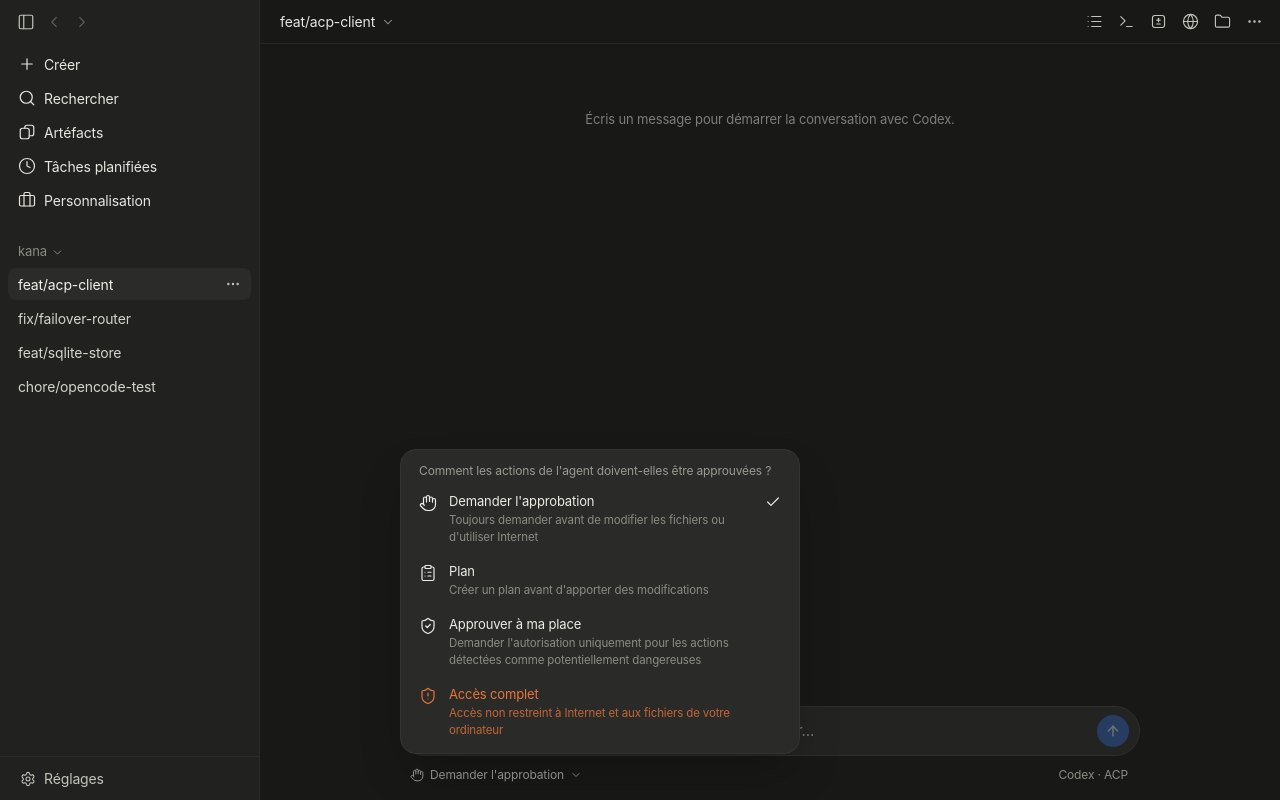
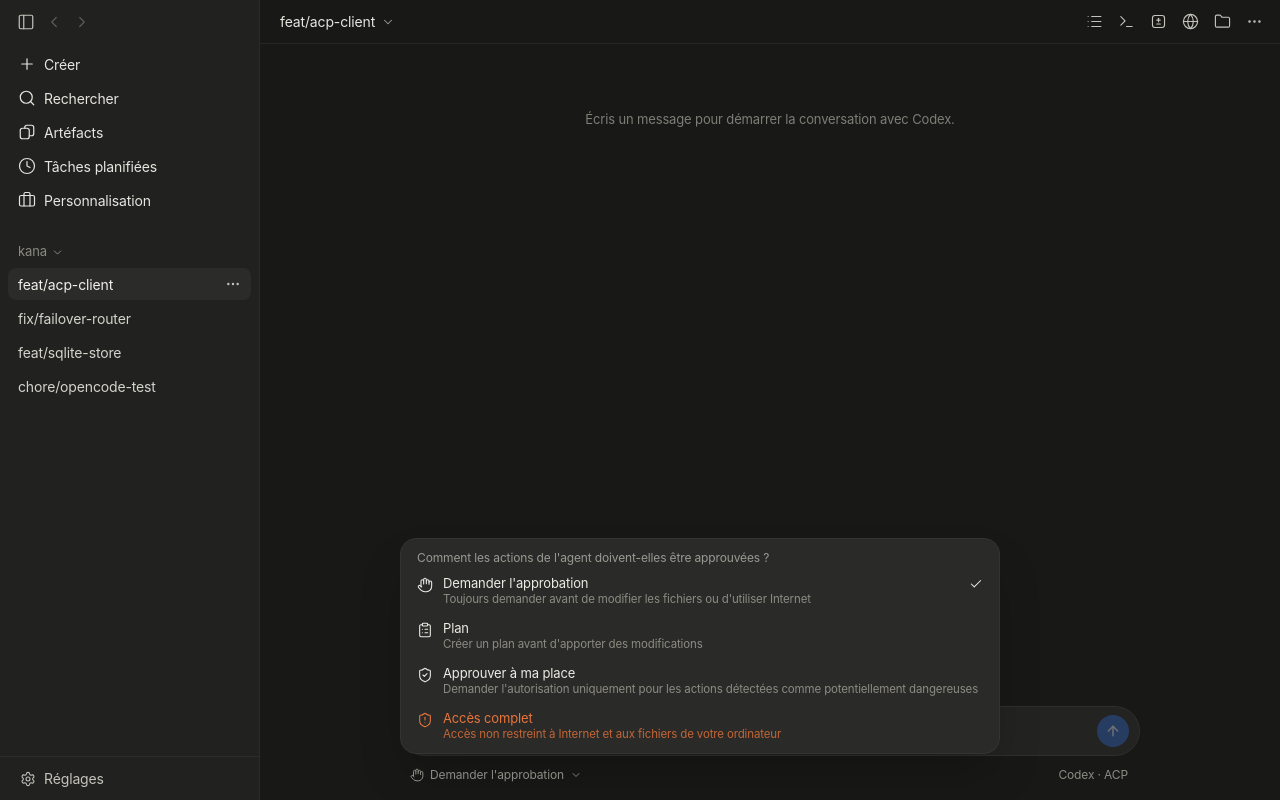
Before and after one commit to HarpeLm/kana, a React (Vite) app in the folder apps/desktop/: page / in a window 1280 px wide. Both pictures are taken after a click on the button "Demander l'approbation". Built offline with nearby package versions, Linux system fonts and the light colour scheme.

Commit message:
style(desktop): make the plus and mode menus more compact — ModeMenu.tsx

```diff
--- a/apps/desktop/src/components/ModeMenu.tsx
+++ b/apps/desktop/src/components/ModeMenu.tsx
@@ -32,8 +32,8 @@ export default function ModeMenu({ mode, onChange }: ModeMenuProps) {
         <ChevronDown className="h-3 w-3" strokeWidth={1.8} />
       </button>
       {open && (
-        <div className="absolute bottom-full left-0 z-30 mb-2 w-[400px] rounded-2xl border border-[#343432] bg-[#2a2a28] p-1.5 shadow-2xl">
-          <p className="px-3 pb-1 pt-1.5 text-[12px] text-[#9a9992]">Comment les actions de l'agent doivent-elles être approuvées ?</p>
+        <div className="absolute bottom-full left-0 z-30 mb-2 w-[600px] max-w-[calc(100vw-3rem)] rounded-2xl border border-[#343432] bg-[#2a2a28] p-1 shadow-2xl">
+          <p className="px-3 pb-0.5 pt-1.5 text-[12px] text-[#9a9992]">Comment les actions de l'agent doivent-elles être approuvées ?</p>
           {MODES.map((item) => {
             const ItemIcon = icons[item.id];
             const danger = item.id === "full";
@@ -44,18 +44,18 @@ export default function ModeMenu({ mode, onChange }: ModeMenuProps) {
                   onChange(item.id);
                   setOpen(false);
                 }}
-                className={`flex w-full items-start gap-3 rounded-xl px-3 py-2 text-left transition ${
+                className={`flex w-full items-start gap-2.5 rounded-xl px-3 py-1.5 text-left transition ${
                   danger ? "text-[#e8743b] hover:bg-[#e8743b]/10" : "text-[#ecebe4] hover:bg-[#333331]"
                 }`}
               >
-                <ItemIcon className="mt-0.5 h-[18px] w-[18px] shrink-0" strokeWidth={1.6} />
+                <ItemIcon className="mt-0.5 h-4 w-4 shrink-0" strokeWidth={1.6} />
                 <span className="min-w-0 flex-1">
-                  <span className="block text-[13px]">{item.label}</span>
-                  <span className={`block text-[11.5px] ${danger ? "text-[#e8743b]/80" : "text-[#8c8b83]"}`}>
+                  <span className="block text-[13px] leading-[1.35]">{item.label}</span>
+                  <span className={`block text-[11.5px] leading-[1.35] ${danger ? "text-[#e8743b]/80" : "text-[#8c8b83]"}`}>
                     {item.description}
                   </span>
                 </span>
-                {item.id === mode && <Check className="mt-0.5 h-4 w-4 shrink-0" strokeWidth={1.8} />}
+                {item.id === mode && <Check className="mt-0.5 h-3.5 w-3.5 shrink-0" strokeWidth={1.8} />}
               </button>
             );
           })}
```
